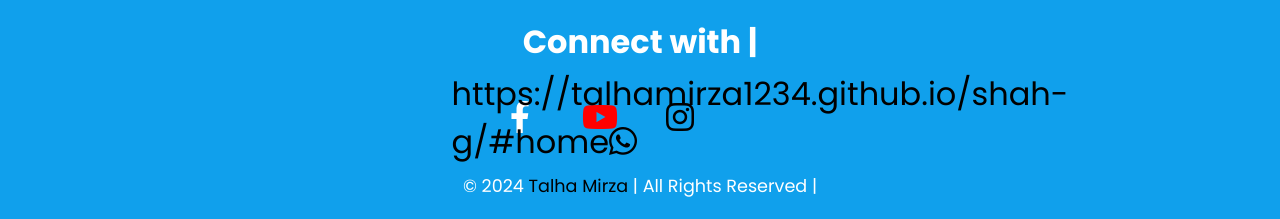
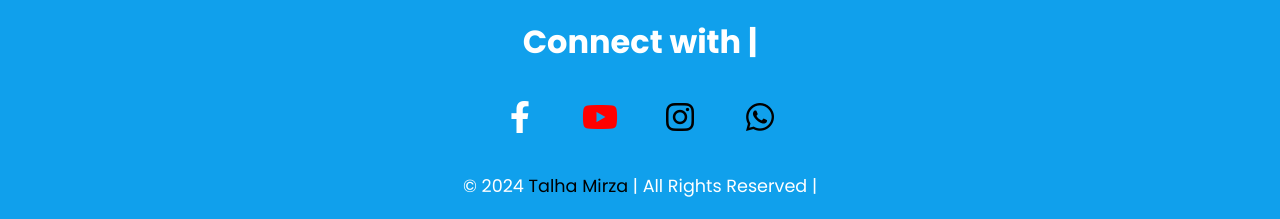
Before and after one commit to talhamirza1234/shah-g, a plain HTML site: page index.html in a window 1280 px wide. Shown: the part 5121-5340 px from the top of the page. Drawn offline with nearby package versions, Linux system fonts and the light colour scheme; a script that the page names is missing.

Commit message:
Update index.html

```diff
--- a/index.html
+++ b/index.html
@@ -1521,11 +1521,11 @@ footer .wave#wave4
 
             <!-- Instagram  -->
             <li style="--clr:#000;">
-                <a href="https://talhamirza1234.github.io/shah-g/#home" target="-blank"><i class="fa-brands fa-instagram"></i></a>
+                <a href="" target="-blank"><i class="fa-brands fa-instagram"></i></a>
             </li>
             <!-- whatsapp  -->
             <li style="--clr:#000;">
-                <a href="#">https://talhamirza1234.github.io/shah-g/#home<i class="fa-brands fa-whatsapp"></i></a>
+                <a href="#"><i class="fa-brands fa-whatsapp"></i></a>
             </li>
         </ul>
 
```
